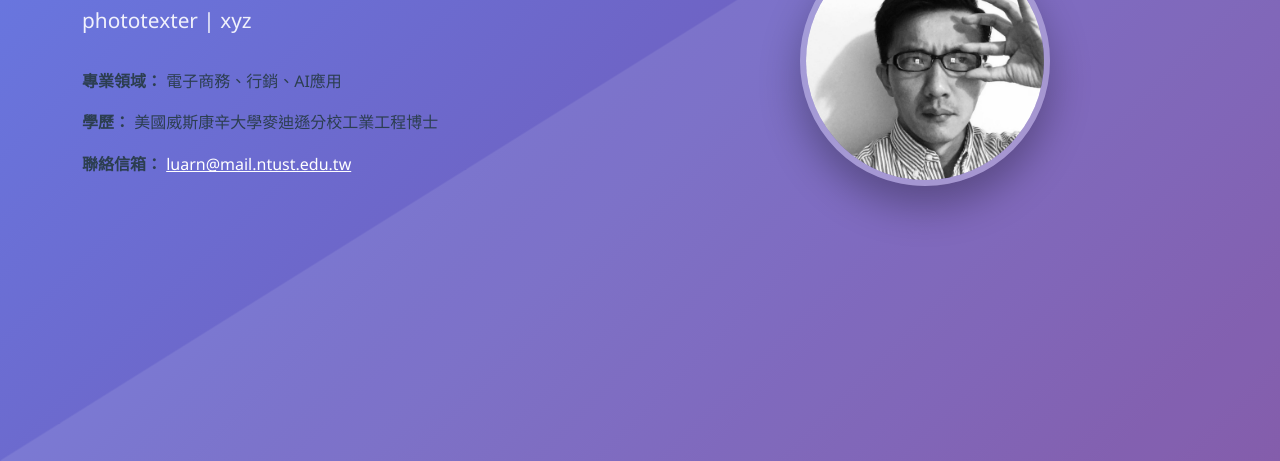
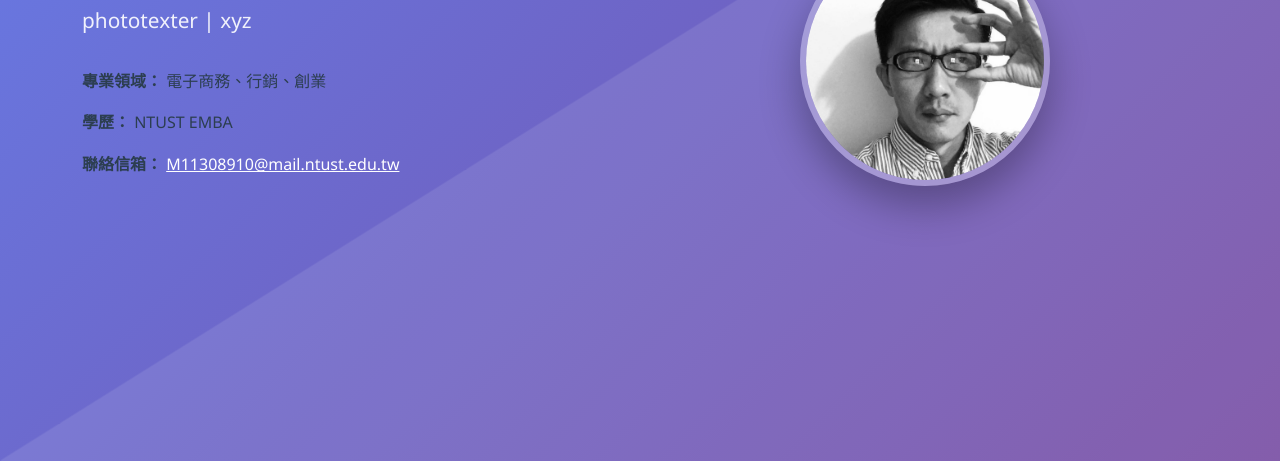
Before and after one commit to snowrover/snowrover.github.io, a plain HTML site: page index.html in a window 1280 px wide. Shown: the part 339-800 px from the top of the page. Drawn offline with nearby package versions, Linux system fonts and the light colour scheme.

Commit message:
Update index.html

```diff
--- a/index.html
+++ b/index.html
@@ -158,9 +158,9 @@
         const profileData = {
             name: "Bryan Hsieh",
             title: "phototexter | xyz",
-            expertise: "電子商務、行銷、AI應用",
-            education: "美國威斯康辛大學麥迪遜分校工業工程博士",
-            email: "luarn@mail.ntust.edu.tw",
+            expertise: "電子商務、行銷、創業",
+            education: "NTUST EMBA",
+            email: "M11308910@mail.ntust.edu.tw",
             about: "欒斌博士在東海大學取得工業工程學士學位，隨後在美國威斯康辛大學麥迪遜分校獲得工業工程碩士和博士學位。2023年，他被史丹佛大學認定為世界前2%科學家之一。",
             contactEmail: "luarn@mail.ntust.edu.tw",
             phone: "886-2-2737-6754",
```
